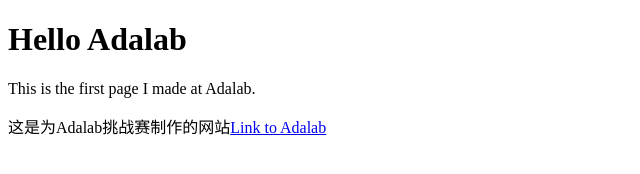
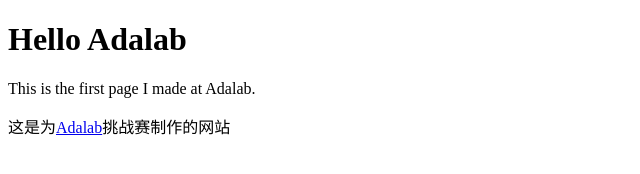
Before and after one commit to shl1996/shl1996.github.io, a plain HTML site: page index.html in a window 1280 px wide. Shown: the whole page, without its empty margins (0-640 px from the left). Drawn offline with Linux system fonts and the light colour scheme.

Commit message:
Update index.html

```diff
--- a/index.html
+++ b/index.html
@@ -9,7 +9,7 @@
 
 <body>
 <h1>Hello Adalab</h1>
-<p>This is the first page I made at Adalab.</p><p>这是为Adalab挑战赛制作的网站<a href="https://www.adalab.cn">Link to Adalab</a></p>
+<p>This is the first page I made at Adalab.</p><p>这是为<a href="https://www.adalab.cn">Adalab</a>挑战赛制作的网站</p>
 </body>
 
 </html>
```
